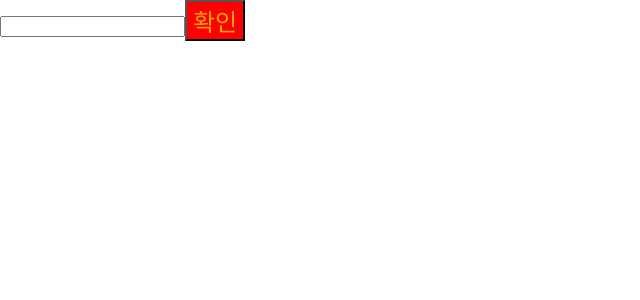
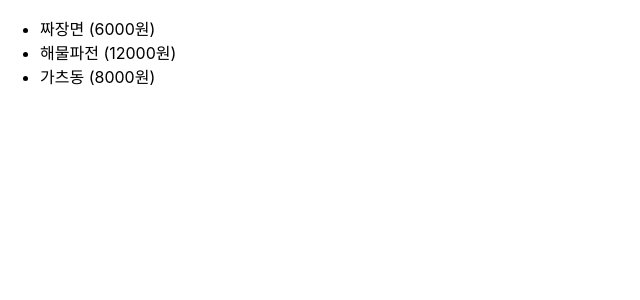
Before and after one commit to HWoosin/React-basic, a React (Create React App) app: page / in a window 1280 px wide. Shown: the top 300 px of the page, without its empty margins (0-640 px from the left). Built offline with nearby package versions, Linux system fonts and the light colour scheme; the HTML template or start-up script is replaced by a standard one.

Commit message:
이벤트와 스타일에 대해 공부중입니다. 230612

```diff
--- a/src/App.js
+++ b/src/App.js
@@ -2,9 +2,11 @@
 import './App.css';
 import Hello from './Hello';
 import SayHello from './SayHello';
-import SubmitEvent from './component/chap01 event/SubmitEvent';
-import ChangeEvent from './component/chap01 event/ChangeEvent';
-import ClickEvent from './component/chap01 event/ClickEvent';
+import SubmitEvent from './component/chap01_event/SubmitEvent';
+import ChangeEvent from './component/chap01_event/ChangeEvent';
+import ClickEvent from './component/chap01_event/ClickEvent';
+import FoodList from './component/chap02_props/FoodList';
+
 
 //리액트에서는 하나의 컴포넌트가 여러개의 엘리먼트 반환 가능.
 //JSX를 작성할 때 return 문 안에 반드시 하나의 최상위 태그가 있어야 한다.
@@ -24,7 +26,7 @@ function App() {
   //{} 안에서 함수의 호출문이나 변수참조는 가능.
   return (
     <>
-      <SubmitEvent/>
+      <FoodList/>
     </> //프레그먼트 div가 표현이 안됨
 
 //    <div className="App">
--- /dev/null
+++ b/src/component/chap02_props/FoodItem.js
@@ -0,0 +1,10 @@
+import React from 'react'
+
+const FoodItem = (props) => {
+    console.log('props: ' + props);
+  return (
+    <li id = 'chinese'>{props.foodName} ({props.price}원)</li>
+  )
+}
+
+export default FoodItem
--- /dev/null
+++ b/src/component/chap02_props/FoodList.js
@@ -0,0 +1,14 @@
+import React from 'react'
+import FoodItem from './FoodItem'
+
+const FoodList = () => {
+  return (
+    <ul>
+        <FoodItem foodName='짜장면' price={6000}/>
+        <FoodItem foodName='해물파전' price={12000}/>
+        <FoodItem foodName='가츠동' price={8000}/>
+    </ul>
+  )
+}
+
+export default FoodList
```
Also changed, not shown: src/component/chap01_event/ChangeEvent.js (renamed from src/component/chap01 event/ChangeEvent.js), src/component/chap01_event/ClickEvent.js (renamed from src/component/chap01 event/ClickEvent.js), src/component/chap01_event/SubmitEvent.js (renamed from src/component/chap01 event/SubmitEvent.js), src/component/chap01_event/style.css (renamed from src/component/chap01 event/style.css).
